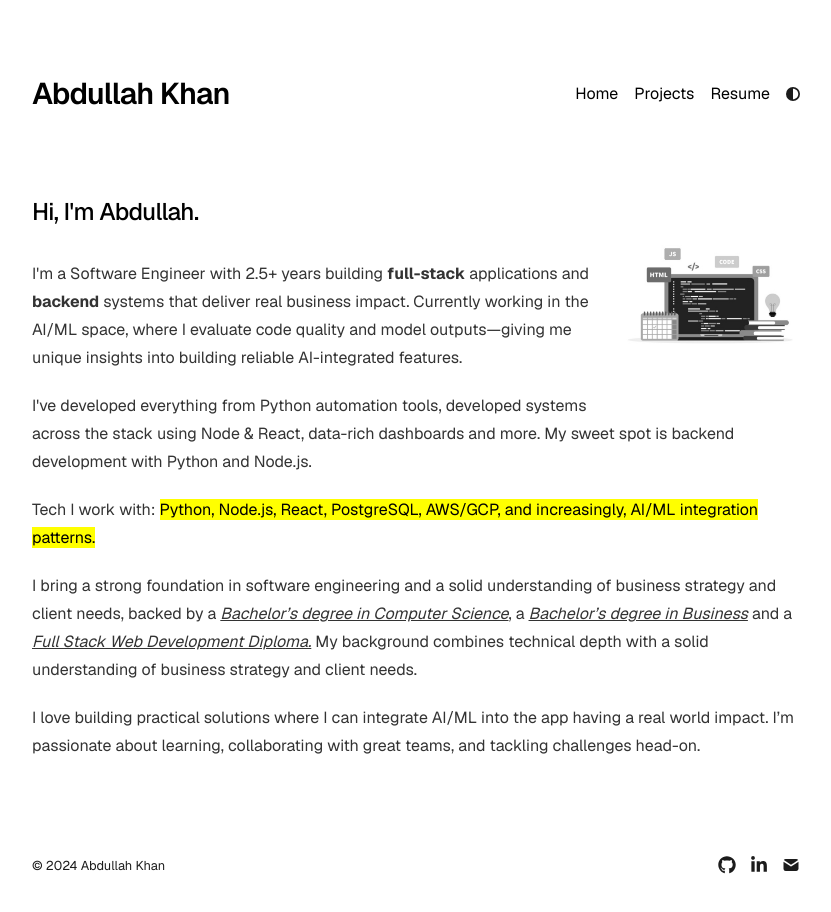
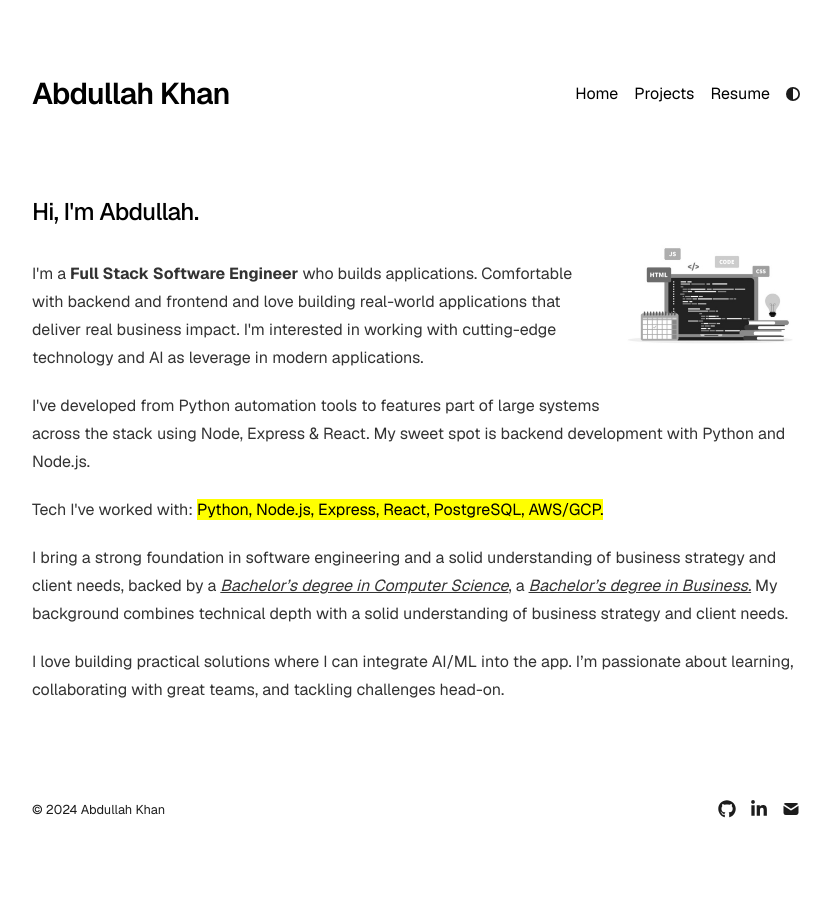
Before and after one commit to akhan445/akhan445.github.io, a Next.js app: page / in a window 1280 px wide. Shown: the top 912 px of the page, without its empty margins (224-1055 px from the left). Built offline with nearby package versions, Linux system fonts and the light colour scheme.

Commit message:
Update summary

```diff
--- a/app/page.tsx
+++ b/app/page.tsx
@@ -22,17 +22,17 @@ export default function Page() {
 
       <div className="prose prose-neutral dark:prose-invert max-w-[768px]">
         <p>
-          I'm a Software Engineer with 2.5+ years building <b>full-stack</b> applications and <b>backend</b> systems that deliver real business impact. Currently working in the AI/ML space, where I evaluate code quality and model outputs—giving me unique insights into building reliable AI-integrated features.
+          I'm a <b>Full Stack Software Engineer</b> who builds applications. Comfortable with backend and frontend and love building real-world applications that deliver real business impact. I'm interested in working with cutting-edge technology and AI as leverage in modern applications.
         </p>
         <p>
-          I've developed everything from Python automation tools, developed systems across the stack using Node & React, data-rich dashboards and more. My sweet spot is backend development with Python and Node.js.
+          I've developed from Python automation tools to features part of large systems across the stack using Node, Express & React. My sweet spot is backend development with Python and Node.js.
         </p>
         <p>
-          Tech I work with: <mark>Python, Node.js, React, PostgreSQL, AWS/GCP, and increasingly, AI/ML integration patterns.</mark>
+          Tech I've worked with: <mark>Python, Node.js, Express, React, PostgreSQL, AWS/GCP.</mark>
         </p>
-        <p>I bring a strong foundation in software engineering and a solid understanding of business strategy and client needs, backed by a <i><u>Bachelor’s degree in Computer Science</u></i>, a <i><u>Bachelor’s degree in Business</u></i> and a <i><u>Full Stack Web Development Diploma.</u></i> My background combines technical depth with a solid understanding of business strategy and client needs.</p>
+        <p>I bring a strong foundation in software engineering and a solid understanding of business strategy and client needs, backed by a <i><u>Bachelor’s degree in Computer Science</u></i>, a <i><u>Bachelor’s degree in Business.</u></i> My background combines technical depth with a solid understanding of business strategy and client needs.</p>
         <p>
-          I love building practical solutions where I can integrate AI/ML into the app having a real world impact. I’m passionate about learning, collaborating with great teams, and tackling challenges head-on.
+          I love building practical solutions where I can integrate AI/ML into the app. I’m passionate about learning, collaborating with great teams, and tackling challenges head-on.
         </p>
       </div>
     </section>
```
